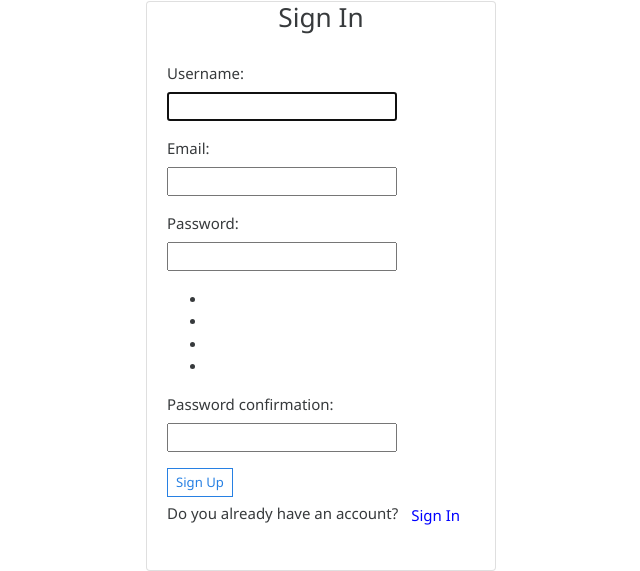
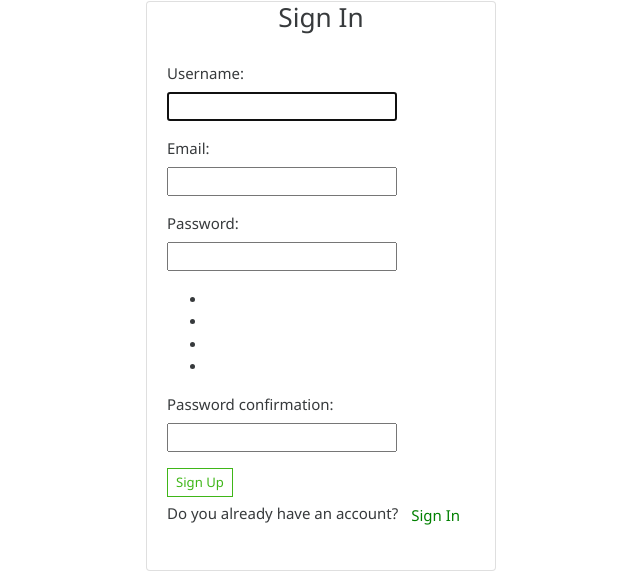
Before and after one commit to johnmwangi/Nbr_Hood, a Django app: template nbr/templates/registration/registration_form.html in a window 1280 px wide. Shown: the part 284-855 px from the top of the page, without its empty margins (319-959 px from the left). Run offline with Django 3.2, Linux system fonts and the light colour scheme; the template is opened without the code that fills it: values that come from a table or form of the project are taken from there, others are empty; some libraries are stand-ins or nearby versions.

Commit message:
rectification made to theindex file

```diff
--- a/nbr/templates/base.html
+++ b/nbr/templates/base.html
@@ -12,7 +12,7 @@
   <title> Neighbourhood </title>
   {% endif %}
 
-  <link rel="icon" type="image/png" sizes="196x196" href="/static/img/favicon-192.png">
+<link rel="icon" type="image/png" sizes="196x196" href="/static/img/favicon-192.png">
 <script src="https://use.fontawesome.com/releases/v5.0.8/js/all.js"></script>
 <script data-require="jquery@*" data-semver="2.2.0" src="https://ajax.googleapis.com/ajax/libs/jquery/2.2.0/jquery.min.js"></script>
   {% block styles %}
--- a/nbr/templates/index.html
+++ b/nbr/templates/index.html
@@ -7,15 +7,15 @@
 					{% include 'message/message.html' %}
 			</div>
 <div class="container">
-	<h4>Welcome to Neighbourhoods, begin by joining a hood. If your hood doesn't exist, create one <a href="{% url 'create_hood' %}">here</a></h4>
-
+	<h4>Welcome to Neighbourhoods, begin by joining a hood. If your hood doesn't exist, create one <a style="color:green;" href="{% url 'create_hood' %}">here</a></h4>
+</div>
 	<form class="" action="{% url 'search' %}">
 		<div class="form-group">
 			<input type="text" class="form-control" placeholder="Search Your Hood By ID" name="search">
 
 		</div>
 
-		<button type="submit" class="btn btn-default">Submit</button>
+		<button type="submit" class="btn btn-secondary">Submit</button>
 
 	</form>
 
--- a/nbr/templates/registration/login.html
+++ b/nbr/templates/registration/login.html
@@ -22,7 +22,7 @@
             {% bootstrap_form form%}
 
             <div class="form-group">
-              <input type="submit" class="btn btn-primary btn-sm" value="Login">
+              <input type="submit" class="btn btn-success btn-sm" value="Login">
             </div>
             <p>If not registered...Create an account <a href="/accounts/register">here</a></p>
 
--- a/nbr/templates/registration/registration_form.html
+++ b/nbr/templates/registration/registration_form.html
@@ -28,8 +28,8 @@
             </p>
             {% endfor %}
             <div class="form-group">
-              <input type="submit" class="btn btn-outline-primary btn-sm" value="Sign Up">
-              <p class="text">Do you already have an account?<a style="color:blue;" class="btn btn-default" href="/accounts/login/">Sign In</a></p>
+              <input type="submit" class="btn btn-outline-success btn-sm" value="Sign Up">
+              <p class="text">Do you already have an account?<a style="color:green;" class="btn btn-default" href="/accounts/login/">Sign In</a></p>
             </div>
             <input type="hidden" name="next" value="{{next}}">
 
```
Also changed, not shown: db.sqlite3.
